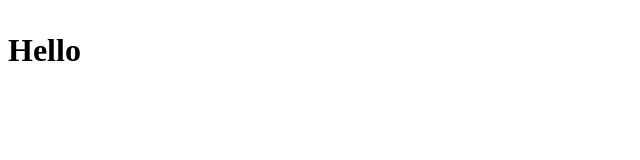
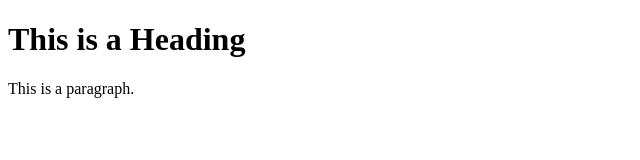
Before and after one commit to thecthebest/git-ssh, a plain HTML site: page index.html in a window 1280 px wide. Shown: the whole page, without its empty margins (0-640 px from the left). Drawn offline with Linux system fonts and the light colour scheme.

Commit message:
Add HTML body tag

```diff
--- a/index.html
+++ b/index.html
@@ -3,7 +3,10 @@
     <head>
         <title>Page Title</title>
     </head>
-    <h1>
-        <p>Hello</p>
-    </h1>
+    <body>
+
+        <h1>This is a Heading</h1>
+        <p>This is a paragraph.</p>
+
+        </body>
 </html>
```
